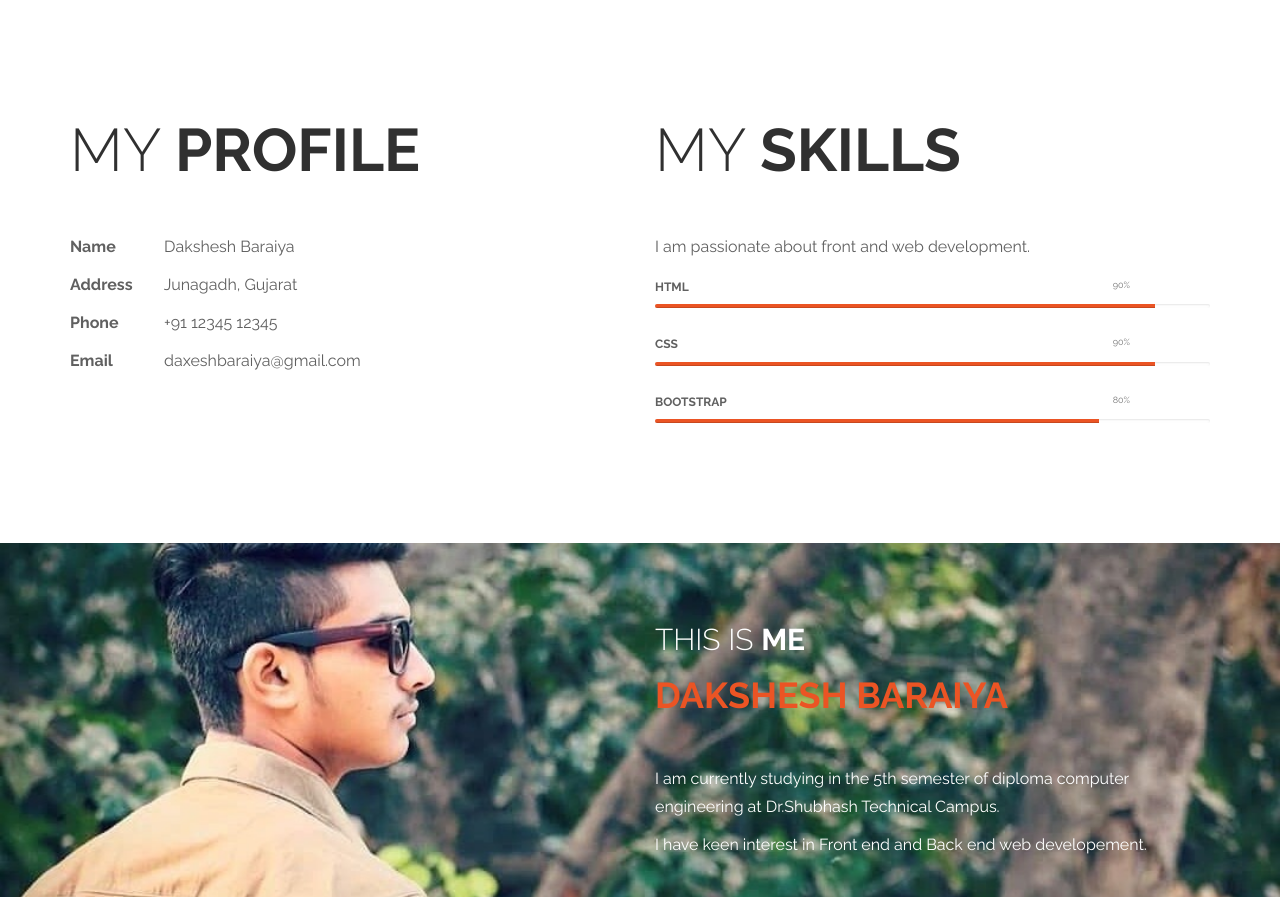
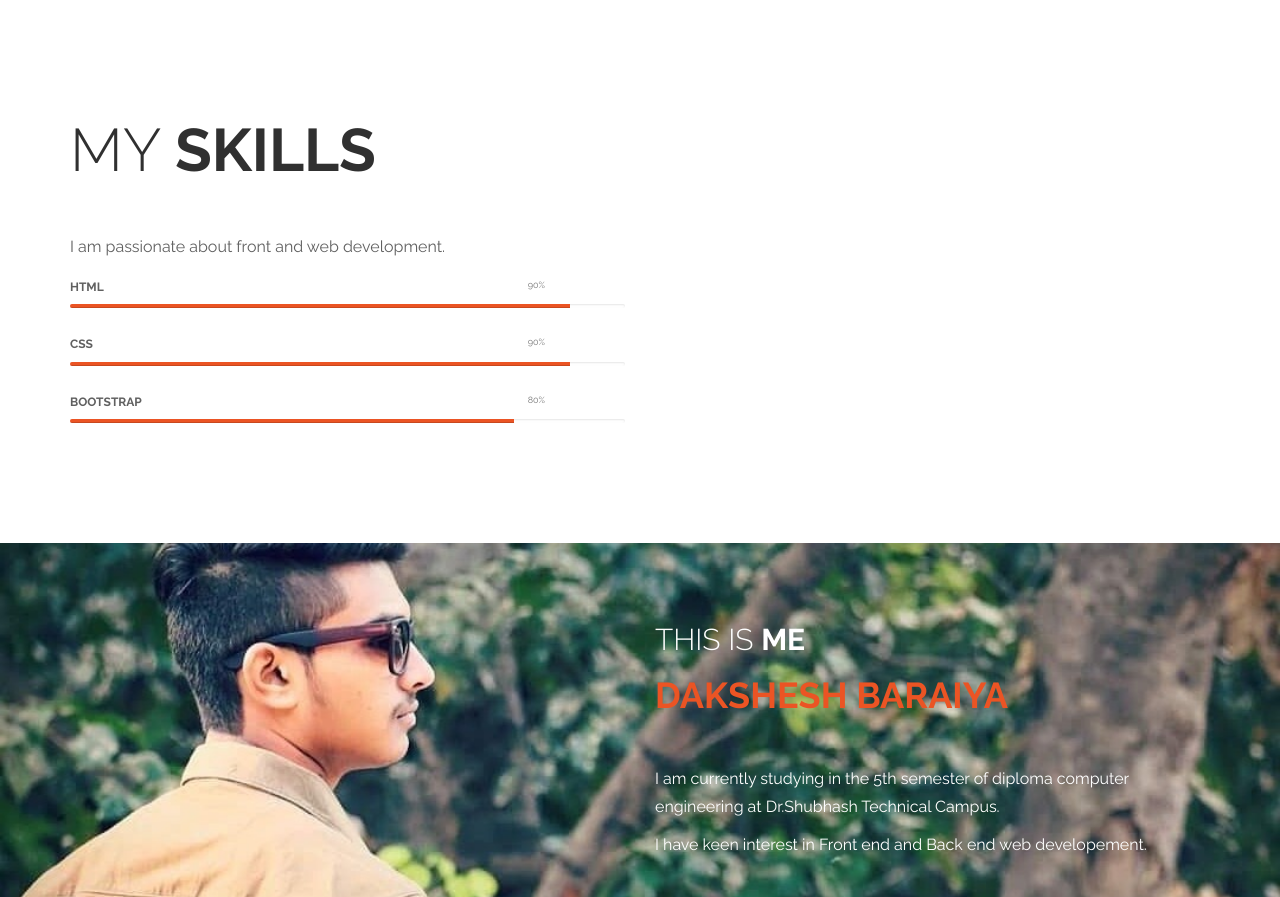
Before and after one commit to Dax20/Dax.github.io, a plain HTML site: page index.html in a window 1280 px wide. Shown: the part 2064-2961 px from the top of the page. Drawn offline with Linux system fonts and the light colour scheme.

Commit message:
Update index.html

```diff
--- a/index.html
+++ b/index.html
@@ -204,13 +204,13 @@
 	<section id="resume" class="tm-padding-top-bottom-100">
 		<div class="container">
 			<div class="row">
-				<div class="col-md-6 col-sm-6">
+				<!--<div class="col-md-6 col-sm-6">
 					<h2 class="title">My <strong>Profile</strong></h2>
 					<p><span class="tm-info-label">Name</span> Dakshesh Baraiya</p>
 					<p><span class="tm-info-label">Address</span> Junagadh, Gujarat</p>
 					<p><span class="tm-info-label">Phone</span> +91 12345 12345</p>
 					<p><span class="tm-info-label">Email</span> daxeshbaraiya@gmail.com</p>
-				</div>
+				</div>-->
 				<div class="col-md-6 col-sm-6">
 					<h2 class="title">My <strong> Skills</strong> </h2>
 					<p>I am passionate about front and web development. </p>
```
